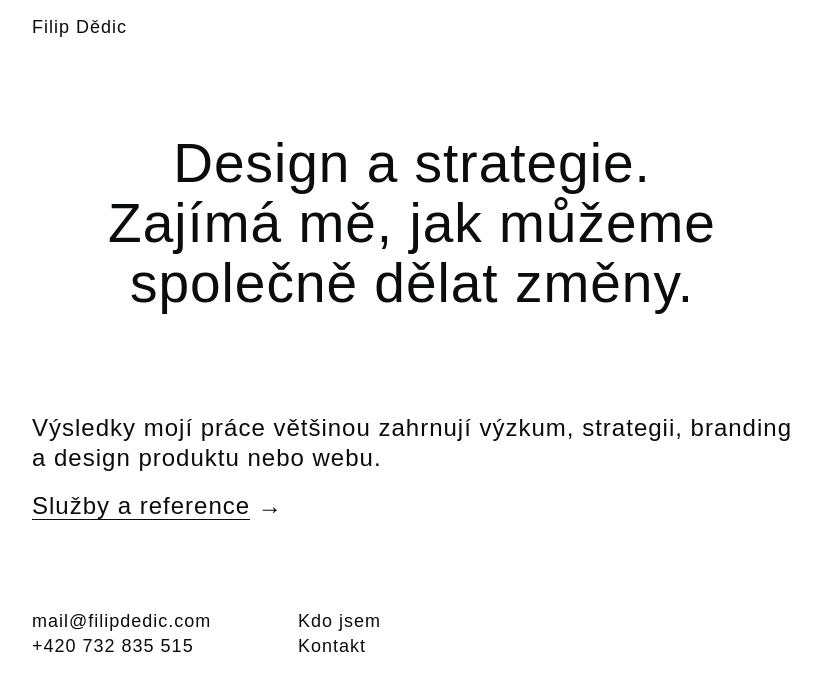
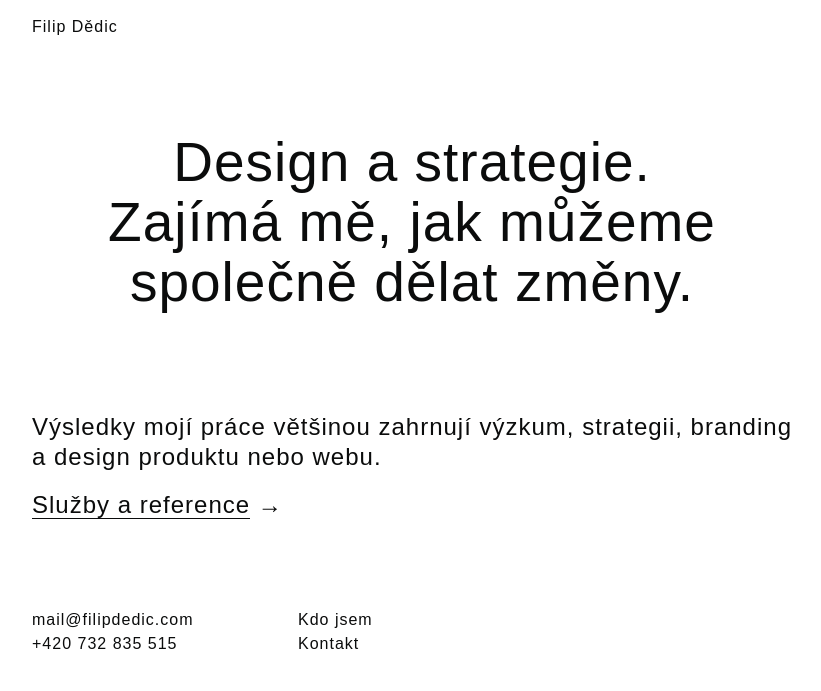
Before and after one commit to fdedic/fdedic.github.io, a Jekyll site: the page built from index.md, in a window 1280 px wide. Shown: the top 691 px of the page, without its empty margins (228-1049 px from the left). Built offline with Jekyll 4.4.1, drawn with Linux system fonts in a browser that asks for light colours; nearby versions of some CDN libraries.

Commit message:
Update base.css

```diff
--- a/assets/css/base.css
+++ b/assets/css/base.css
@@ -22,8 +22,8 @@
 font-weight: 400;
 letter-spacing: 1px;
 -webkit-font-smoothing: antialiased;
-font-size: 18px;
-line-height: 25px;
+font-size: 16px;
+line-height: 24px;
 text-transform: none;
 color: #0b0c0c;
 word-spacing: 0;
@@ -38,8 +38,8 @@
 font-weight: 400;
 letter-spacing: 1px;
 -webkit-font-smoothing: antialiased;
-font-size: 16px;
-line-height: 20px;
+font-size: 14px;
+line-height: 21px;
 word-spacing: 0;
 }
 
```
